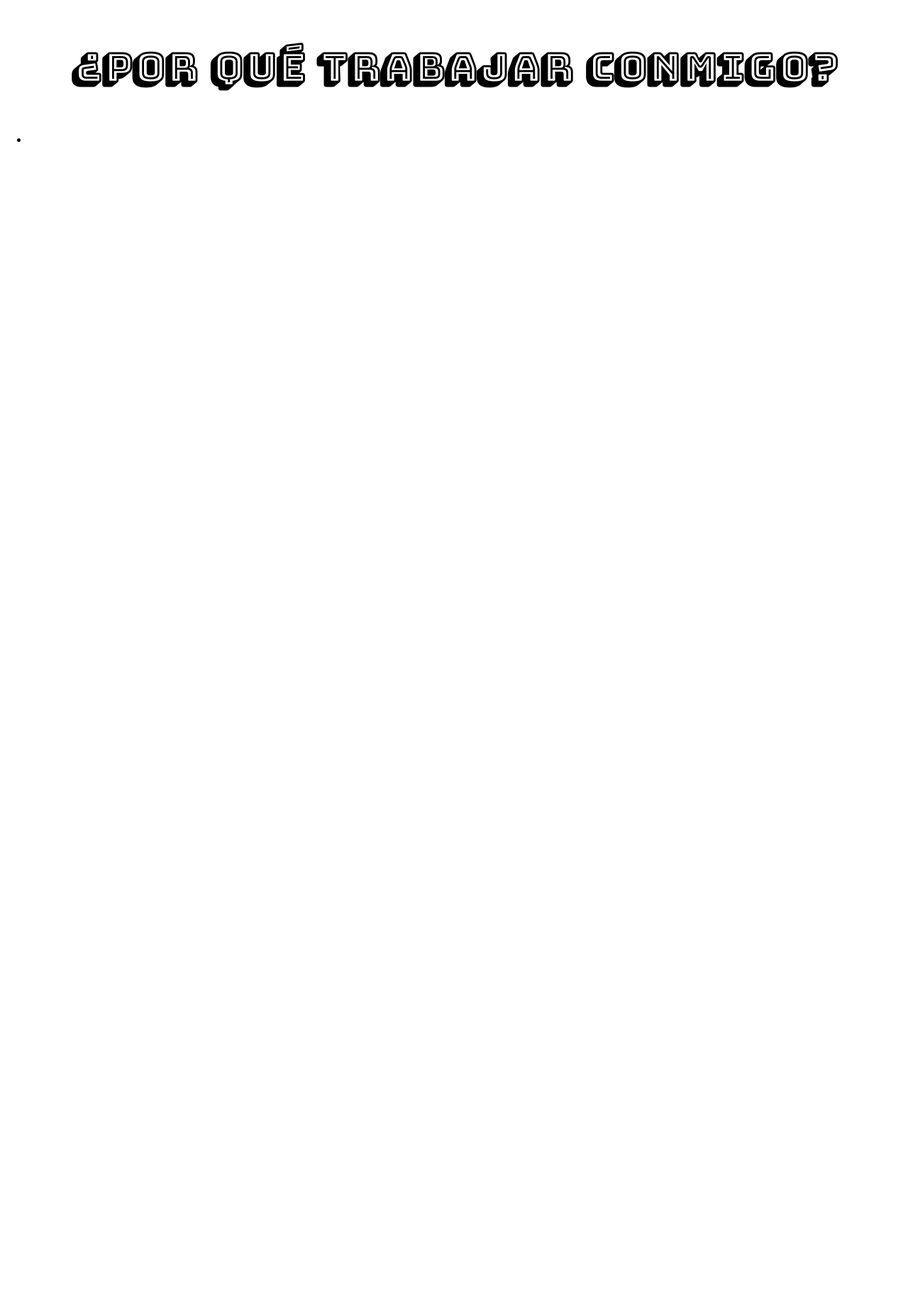
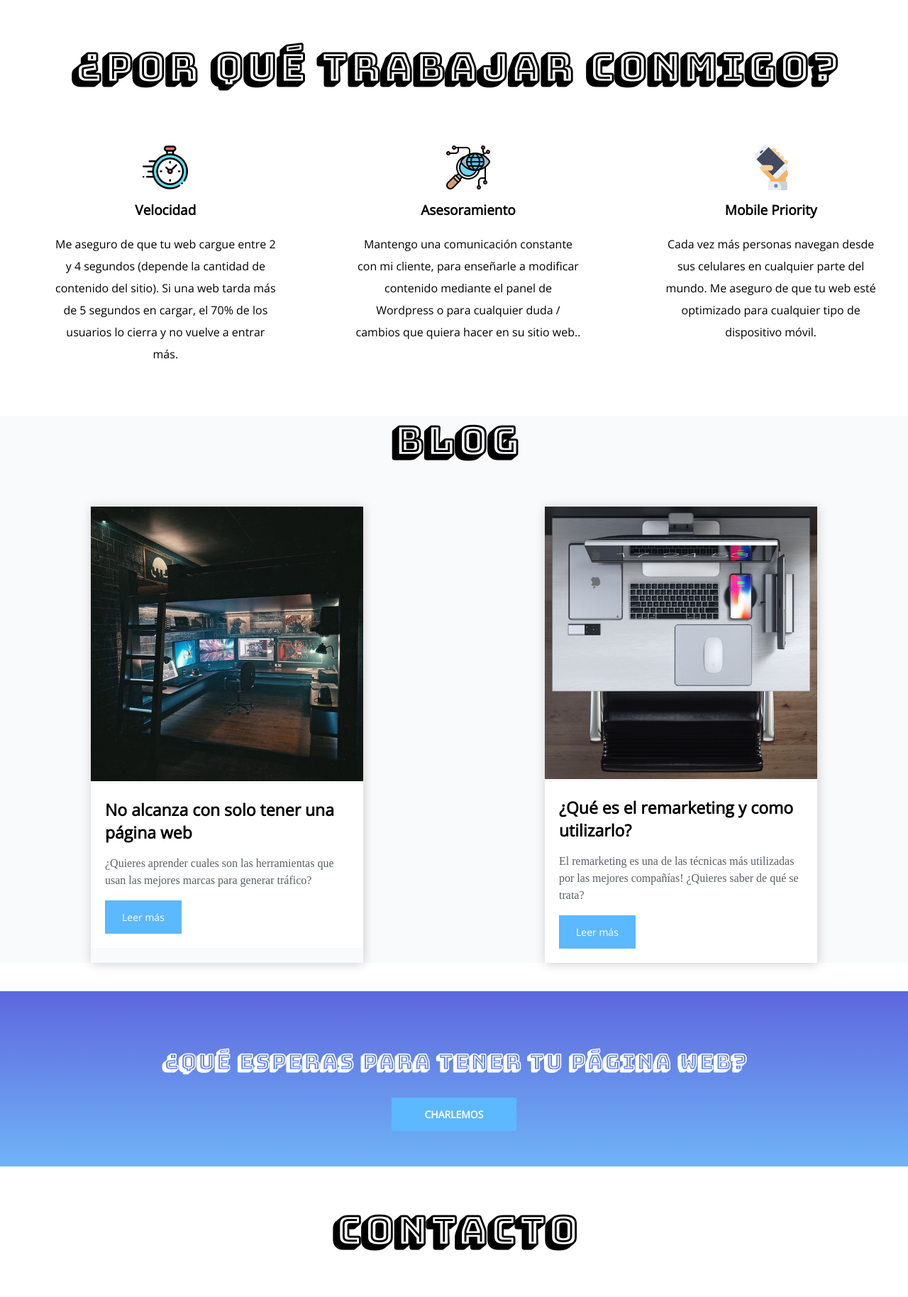
Before and after one commit to CristianCuartas/Web-page, a PHP site: page / in a window 1280 px wide. Shown: the part 3178-5006 px from the top of the page at 71% size. Before the commit the page ends 3378 px from the top, so only its background shows below. Run offline with PHP 8.4, Linux system fonts and the light colour scheme; some web fonts are replaced.

Commit message:
Se hacen 3 seccione de la página web, si instala el xammp

```diff
--- a/Estilos/styles.css
+++ b/Estilos/styles.css
@@ -59,7 +59,10 @@ h2 {
 }
 
 .contenedor-titulo a,
-#sobre-mi a {
+#sobre-mi a,
+#blog a,
+#que-esperas a,
+#contacto input[type='submit'] {
   text-decoration: none;
   font-size: 14px;
   color: #ffffff;
@@ -238,6 +241,125 @@ span {
   margin-left: 120px;
   text-decoration: none;
   font-family: 'Monoton', cursive;
-  color: #571AF9;
+  color: #571af9;
   font-size: 30px;
 }
+
+/*SECCIÓN TRABAJAR CONMIGO*/
+.contendor-trabajar {
+  display: flex;
+  flex-wrap: wrap;
+  justify-content: space-around;
+  font-family: 'Open Sans', sans-serif;
+}
+
+#por-que-trabajar .item-trabajar {
+  width: 28%;
+  text-align: center;
+}
+
+#por-que-trabajar ul li {
+  list-style: none;
+}
+
+#por-que-trabajar ul li:nth-child(2) {
+  font-size: 19px;
+  font-weight: bold;
+  margin-top: 10px;
+  margin-bottom: 20px;
+}
+
+#por-que-trabajar ul li:nth-child(3) {
+  line-height: 31px;
+}
+
+/* SECCIÓN BLOG*/
+#blog {
+  background: #f9fafc;
+}
+
+#blog .contendor-publicaciones {
+  display: flex;
+  justify-content: space-around;
+}
+
+#blog .publicacion {
+  width: 30%;
+  box-shadow: 1px 1px 14px #ccc;
+}
+#blog img {
+  width: 100%;
+}
+
+#blog .contenido {
+  background: white;
+  padding: 20px;
+}
+
+#blog h4 {
+  font-size: 23px;
+  margin-bottom: 15px;
+  margin: 0;
+  font-family: 'Open Sans', sans-serif;
+}
+
+#blog p {
+  color: #5a6169;
+  line-height: 24px;
+  font-size: 16px;
+}
+
+#blog a {
+  width: 60px;
+  font-family: 'Open Sans', sans-serif;
+}
+
+/*SECCIÓN QUÉ ESPERAS*/
+
+#que-esperas {
+  background: linear-gradient(rgba(84, 93, 220, 0.94), rgba(96, 171, 245, 0.9));
+  text-align: center;
+  padding: 50px 0;
+  margin-top: 40px;
+}
+
+#que-esperas h3 {
+  font-size: 30px;
+  color: white;
+}
+#que-esperas a {
+  font-family: 'Open Sans', sans-serif;
+  font-weight: bold;
+}
+
+/*SECCIÓN CONTACTO*/
+
+#contacto form {
+  width: 77%;
+  margin: auto;
+  display: flex;
+  justify-content: space-between;
+  flex-wrap: wrap;
+}
+
+input[type='text'],
+input[type='email'] {
+  width: 49%;
+  margin-bottom: 15px;
+  padding: 18px 0;
+  border: 0;
+  border-bottom: 1px solid #5cb8ff;
+  font-size: 17px;
+}
+textarea {
+  width: 100%;
+  margin-bottom: 15px;
+  padding: 18px 0;
+  border: 0;
+  border-bottom: 1px solid #5cb8ff;
+  font-size: 17px;
+}
+#contacto input[type='submit'] {
+  width: 166px;
+  margin: auto;
+}
--- a/index.html
+++ b/index.html
@@ -172,16 +172,77 @@
         </div>
       </div>
     </section>
-    <section>
+    <section id="por-que-trabajar">
       <div class="contenedor">
         <h3>¿Por qué trabajar conmigo?</h3>
         <div class="contendor-trabajar">
-          <div class="item">
+          <div class="item-trabajar">
             <ul>
-              <li></li>
+              <li><img src="Imagenes/clock.png"/></li>
+              <li>Velocidad</li>
+              <li>Me aseguro de que tu web cargue entre 2 y 4 segundos (depende la cantidad de contenido del sitio). Si una web tarda más de 5 segundos en cargar, el 70% de los usuarios lo cierra y no vuelve a entrar más.
+              </li>
+            </ul>
+          </div>
+          <div class="item-trabajar">
+            <ul>
+              <li><img src="Imagenes/network.png" alt=""/></li>
+              <li>Asesoramiento</li>
+              <li>Mantengo una comunicación constante con mi cliente, para enseñarle a modificar contenido mediante el panel de Wordpress o para cualquier duda / cambios que quiera hacer en su sitio web..
+              </li>
+            </ul>
+          </div>
+          <div class="item-trabajar">
+            <ul>
+              <li><img src="Imagenes/smartphone.png" alt=""/></li>
+              <li>Mobile Priority</li>
+              <li>Cada vez más personas navegan desde sus celulares en cualquier parte del mundo. Me aseguro de que tu web esté optimizado para cualquier tipo de dispositivo móvil.
+              </li>
             </ul>
           </div>
         </div>
+      </div>
+    </section>
+    <section id="blog">
+      <div class="contendor">
+        <h3>Blog</h3>
+        <div class="contendor-publicaciones">
+          <div class="publicacion">
+            <img src="Imagenes/blog2.jpg" alt=""/>
+            <div class="contenido">
+              <h4>No alcanza con solo tener una página web</h4>
+              <p>¿Quieres aprender cuales son las herramientas que usan las mejores marcas para generar tráfico?</p>
+              <a href="">Leer más</a>
+          </div>
+          </div>
+          <div class="publicacion">
+            <img src="Imagenes/blog1.jpg" alt=""/>
+            <div class="contenido">
+              <h4>¿Qué es el remarketing y como utilizarlo?</h4>
+              <p>El remarketing es una de las técnicas más utilizadas por las mejores compañías!
+                ¿Quieres saber de qué se trata?
+              </p>
+              <a href="">Leer más</a>
+          </div>
+          </div>
+        </div>
+      </div>
+    </section>
+    <section id="que-esperas">
+      <div class="contenedor">
+        <h3>¿Qué esperas para tener tu página web?</h3>
+        <a href="">CHARLEMOS</a>
+      </div>
+    </section>
+    <section id="contacto">
+      <div class="contenedor">
+        <h3>Contacto</h3>
+        <form action="envio-formulario.php" method="post" enctype="multipart/form-data">
+        <input type="text" placeholder="Nombre" name="nombre">
+        <input type="email" placeholder="Email" name="email">
+        <textarea placeholder="Mensaje" name="Mensaje"></textarea>
+        <input type="submit" value="ENVIAR MENSAJE">
+        </form>
       </div>
     </section>
   </main>
```
Also changed, not shown: Imagenes/blog1.jpg (added), Imagenes/blog2.jpg (added), Imagenes/clock.png (added), Imagenes/network.png (added), Imagenes/smartphone.png (added), Imagenes/svalley.jpg (added).
